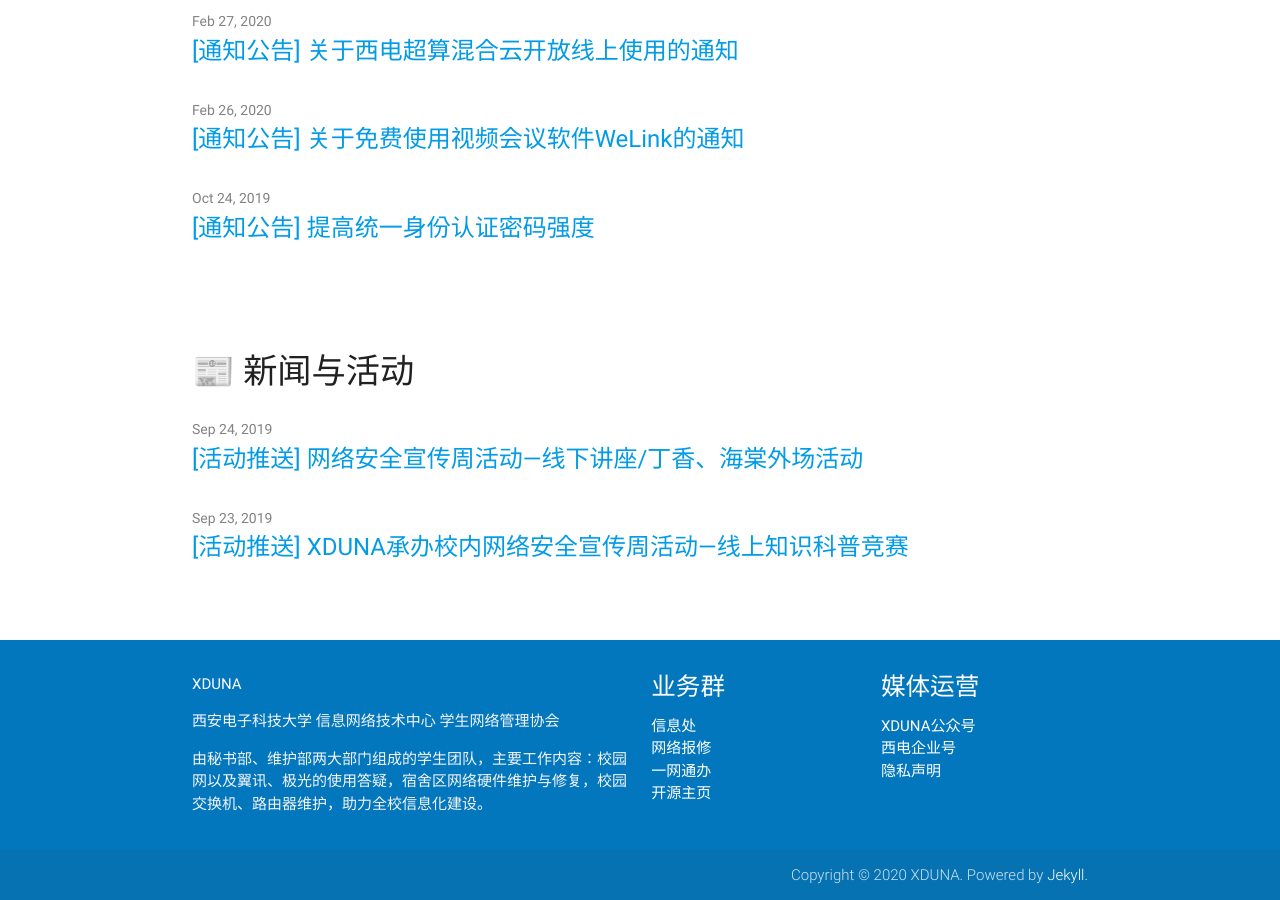
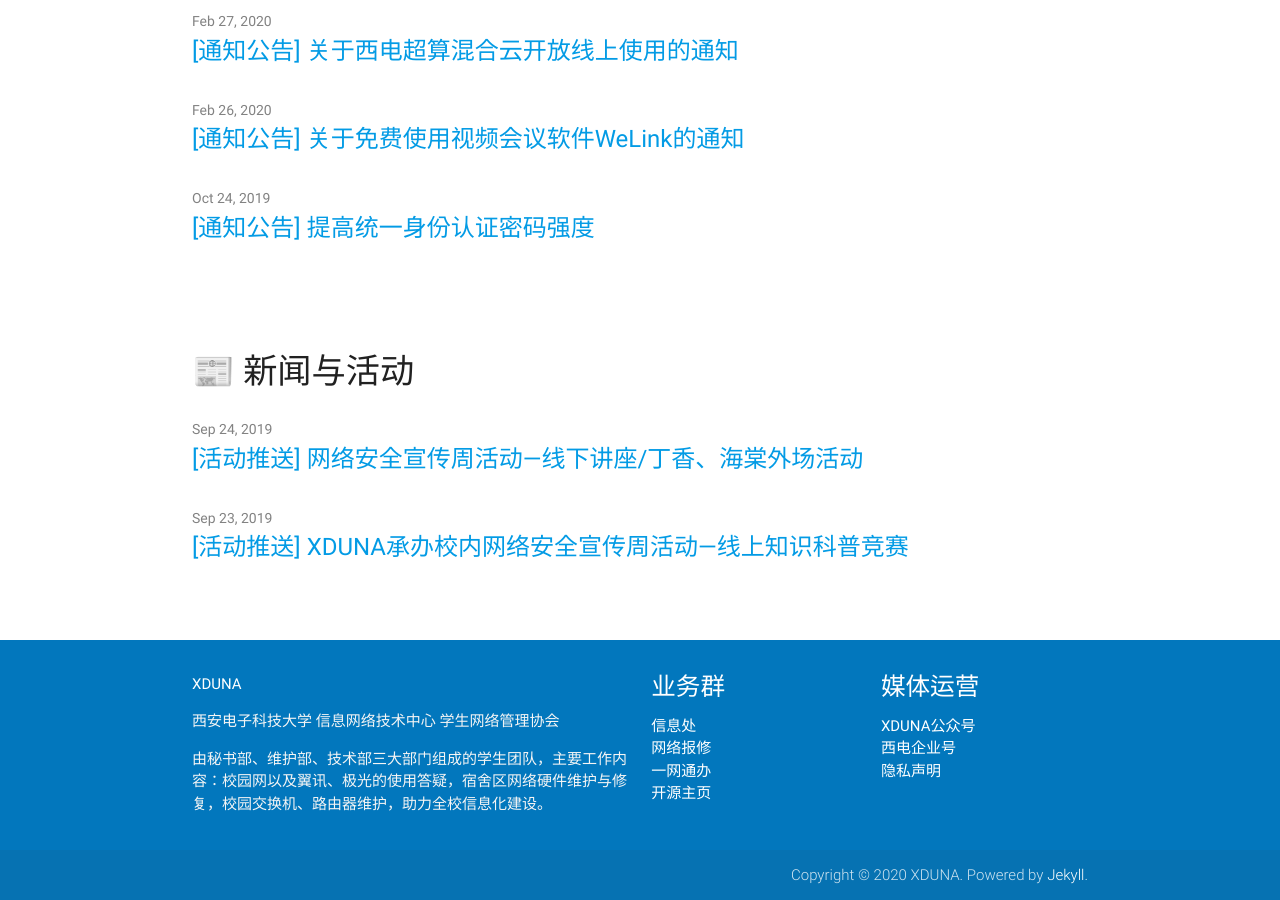
Before and after one commit to pingmoogle/xdunahomepage, a Jekyll site: the page built from index.md, in a window 1280 px wide and 900 px high, scrolled down 996 px. Built offline with Jekyll 4.4.1, drawn with Linux system fonts in a browser that asks for light colours.

Commit message:
Update footer.html

```diff
--- a/_includes/footer.html
+++ b/_includes/footer.html
@@ -6,7 +6,7 @@
         <div class="col l6 s12">
           <h5 class="white-text" href="{{ "/" | relative_url }}"></h5>XDUNA</h5>
           <p class="grey-text text-lighten-4">西安电子科技大学 信息网络技术中心 学生网络管理协会</p>
-          <p class="grey-text text-lighten-4">由秘书部、维护部两大部门组成的学生团队，主要工作内容：校园网以及翼讯、极光的使用答疑，宿舍区网络硬件维护与修复，校园交换机、路由器维护，助力全校信息化建设。</p>
+          <p class="grey-text text-lighten-4">由秘书部、维护部、技术部三大部门组成的学生团队，主要工作内容：校园网以及翼讯、极光的使用答疑，宿舍区网络硬件维护与修复，校园交换机、路由器维护，助力全校信息化建设。</p>
           <!-- <a class="grey-text text-lighten-4">南校区信息网络技术中心电话：029-81891357</a><br>
           <a class="grey-text text-lighten-4">北校区信息网络技术中心电话：029-88201252</a> -->
         </div>
@@ -16,7 +16,7 @@
             <li><a class="white-text" href="http://xxc.xidian.edu.cn">信息处</a></li>
             <li><a class="white-text" href="http://wlbx.xidian.edu.cn">网络报修</a></li>
             <li><a class="white-text" href="http://ywtb.xidian.edu.cn">一网通办</a></li>
-            <li><a class="white-text" href="https://linux.xidian.edu.cn/git/XDUNA">开源主页</a></li>
+            <li><a class="white-text" href="https://github.com/XDUNA">开源主页</a></li>
           </ul>
         </div>
         <div class="col l3 s12">
```
